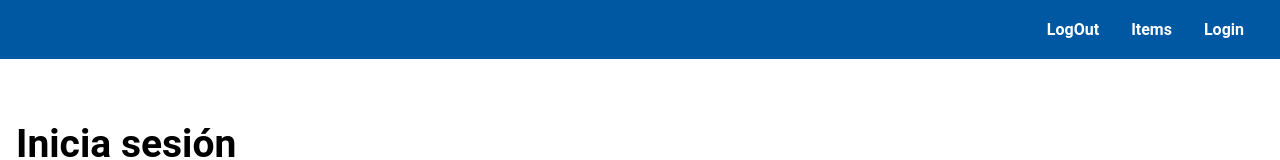
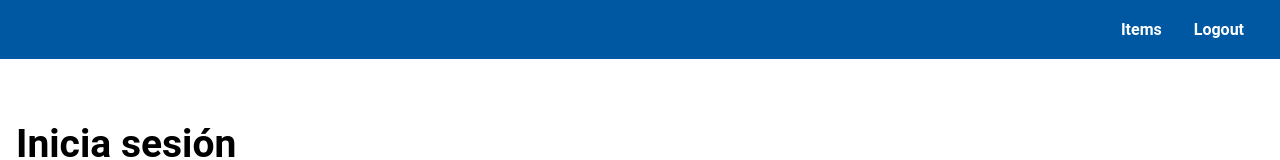
Before and after one commit to Rubenmt93/FormacionBb2Cliente, a React (Create React App) app: page /login in a window 1280 px wide. Shown: the top 160 px of the page. Built offline with nearby package versions, Linux system fonts and the light colour scheme.

Commit message:
Navbar con renderizado condicional para el login/logout

```diff
--- a/src/components/Navbar.js
+++ b/src/components/Navbar.js
@@ -1,17 +1,34 @@
 
-import React from 'react'
+import  { useEffect } from 'react'
+import { useParams, useNavigate } from 'react-router-dom'
 import { Link} from 'react-router-dom'
 function Navbar() {
+  const token= localStorage.getItem('FormacionBb2Token');
+  const navigate = useNavigate();
+  let { page } = useParams();
   const logOut = () =>{
     localStorage.setItem("FormacionBb2Token","")
+    navigate('/');
+  }
+  useEffect(()=>{
 
-  }
+  },[page])
+
+
+
+
   return (
     <nav>
         <ul>
-           <li> <a href='#' onClick={logOut} >LogOut</a></li>
+
             <li><Link to='/'> Items </Link></li>
-            <li><Link to='/login'> Login </Link></li>
+
+
+            {(token=="")?
+               <li><Link to='/login'> Login </Link></li>
+               :
+               <li> <a href='#' onClick={logOut} >Logout</a></li>
+            }
         </ul>
     </nav>
   )
```
